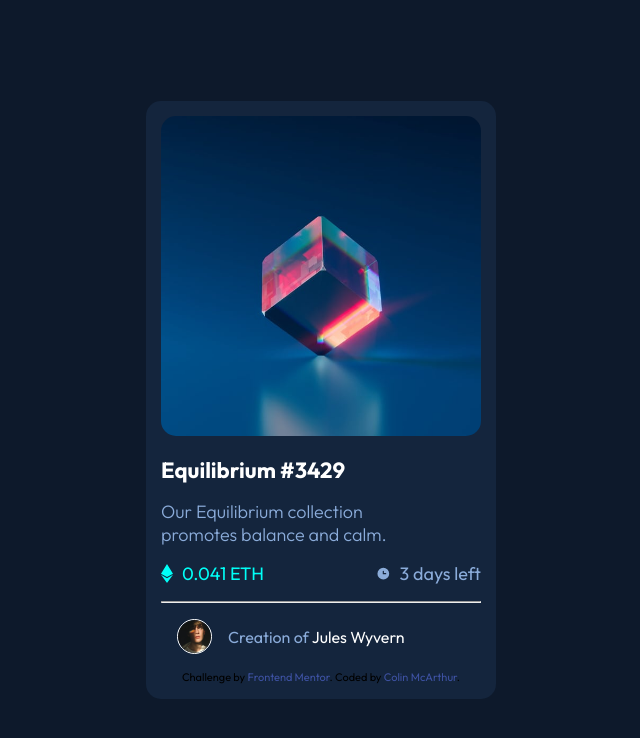
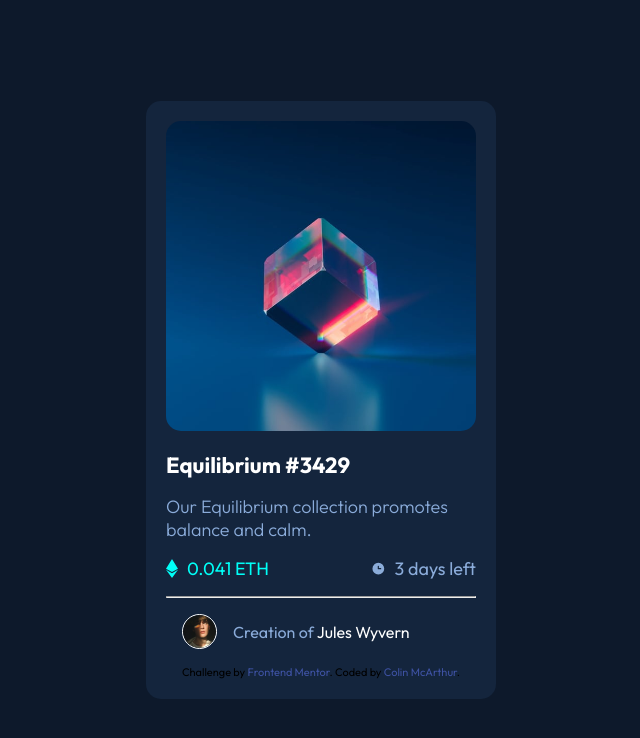
Before and after one commit to ColinMcArthur85/nft_card_component, a plain HTML site: page index.html in a window 1280 px wide. Shown: the whole page, without its empty margins (319-959 px from the left). Drawn offline with Linux system fonts and the light colour scheme.

Commit message:
Update Text

```diff
--- a/css/style.css
+++ b/css/style.css
@@ -29,7 +29,7 @@
 }
 .card {
   background-color: var(--clr-dark-blue-card);
-  padding: 15px;
+  padding: 20px;
   border-radius: 15px;
   max-width: 350px;
 }
@@ -65,7 +65,6 @@
 }
 .card__content__body {
   color: var(--clr-soft-blue);
-  width: 20ch;
   font-weight: var(--font-weight-3);
 }
 .card__eth__time {
```
